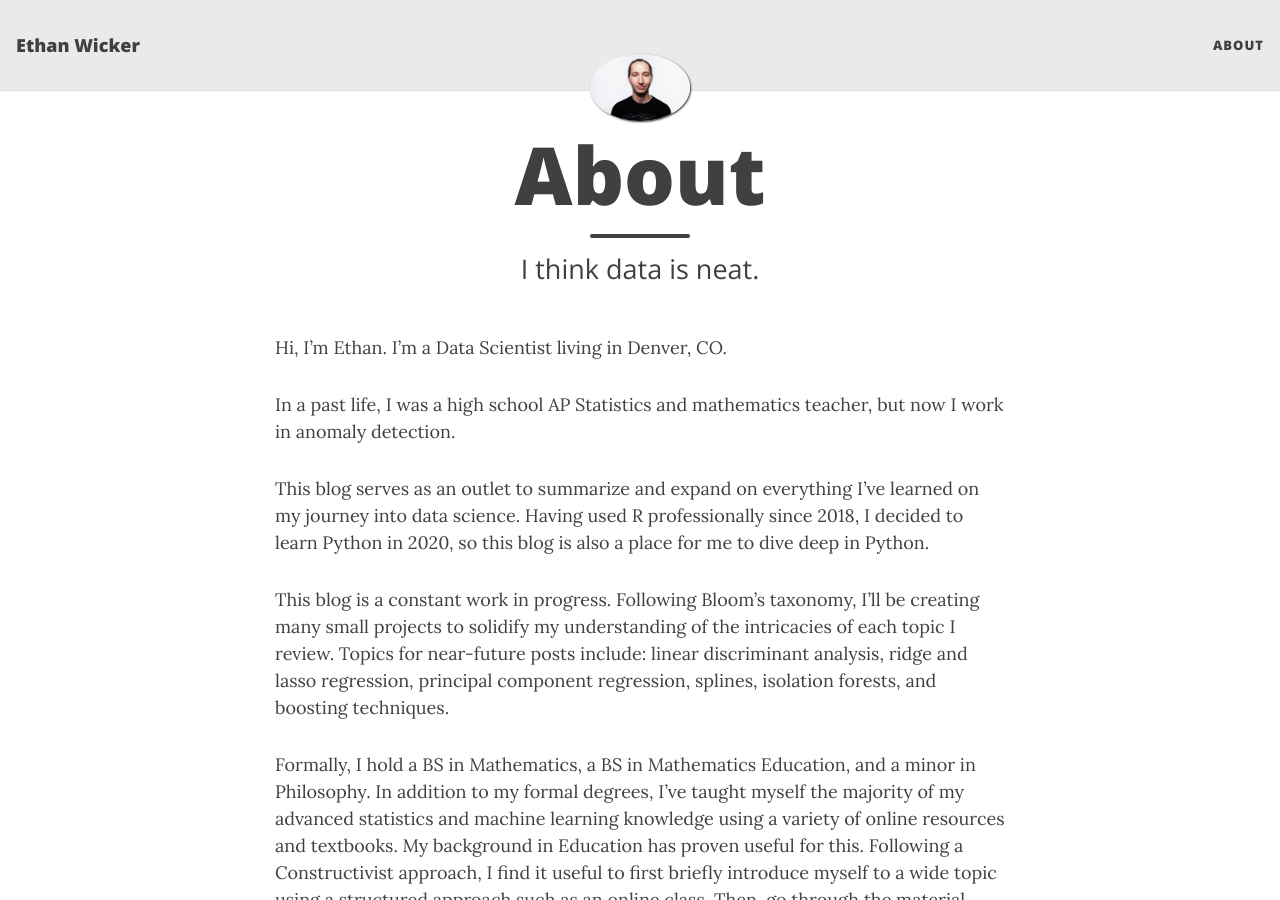
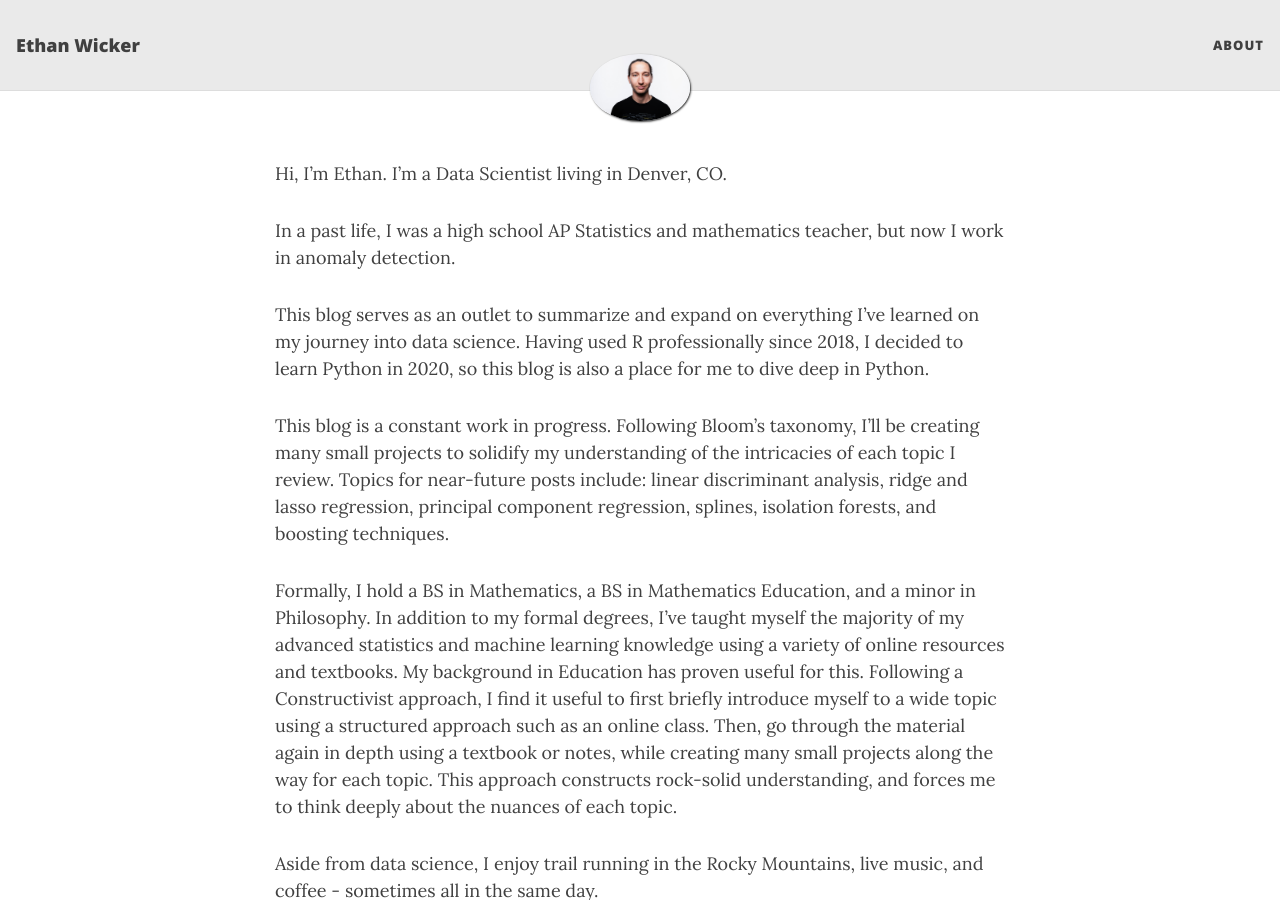
Before and after one commit to ethanwicker/ethanwicker.github.io, a Jekyll site: the page built from about.md, in a window 1280 px wide and 900 px high. Built offline with Jekyll 4.4.1, drawn with Linux system fonts in a browser that asks for light colours; nearby versions of some CDN libraries; our own code applies the rules of GitHub Pages for plain Markdown files.

Commit message:
Update about.md

```diff
--- a/about.md
+++ b/about.md
@@ -1,9 +1,3 @@
----
-layout: page
-title: About
-subtitle: I think data is neat.
----
-
 Hi, I'm Ethan.  I'm a Data Scientist living in Denver, CO.
 
 In a past life, I was a high school AP Statistics and mathematics teacher, but now I work in anomaly detection.
```
